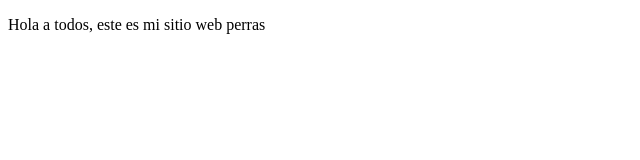
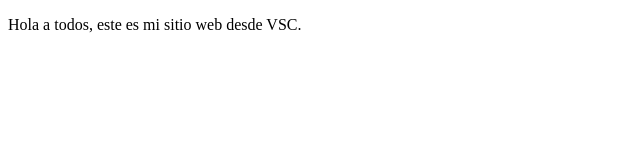
Before and after one commit to Rod01Andres/PruebaPrework, a plain HTML site: page index.html in a window 1280 px wide. Shown: the full height of the page, 0-640 px from the left. Drawn offline with Linux system fonts and the light colour scheme.

Commit message:
Nuevo cambio

```diff
--- a/index.html
+++ b/index.html
@@ -8,7 +8,7 @@
 </head>
 <body>
     <p>
-        Hola a todos, este es mi sitio web perras
+        Hola a todos, este es mi sitio web desde VSC.
     </p>
 </body>
 </html>
```
